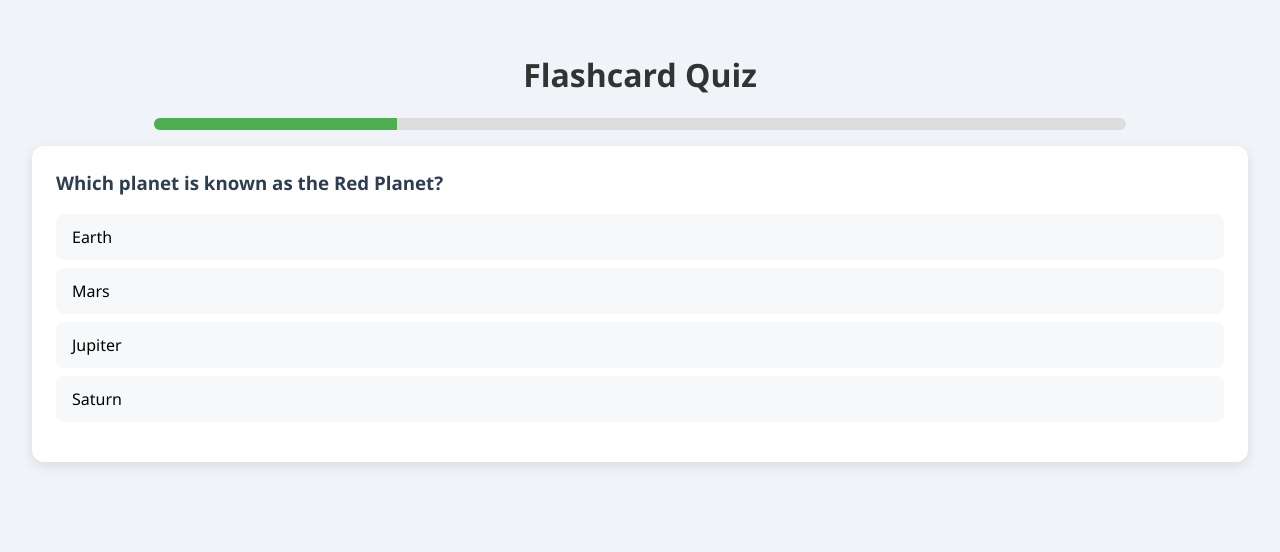
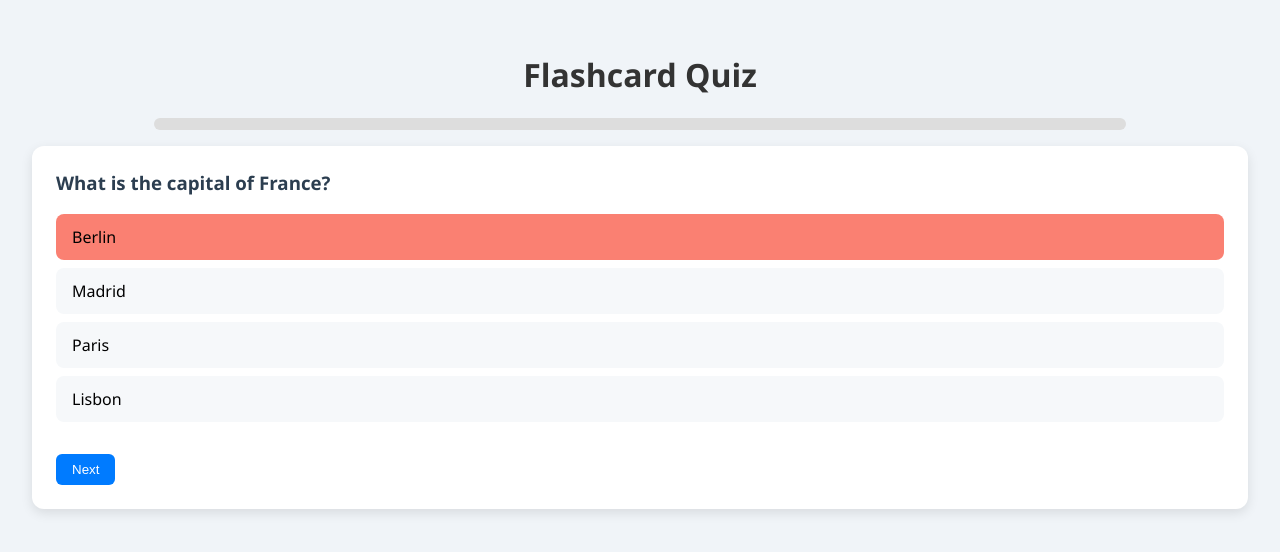
Before and after one commit to zypherson/flashcard-quiz, a React (Vite) app: page / in a window 1280 px wide. Both pictures are taken after a click on the item "Berlin". Shown: the top 552 px of the page. Built offline with nearby package versions, Linux system fonts and the light colour scheme.

Commit message:
added nexxt button instead of auto advance

```diff
--- a/src/App.jsx
+++ b/src/App.jsx
@@ -20,13 +20,16 @@ function App() {
     if (selectedOption === currentQuestion.answer) {
       setScore((prev) => prev + 1);
     }
-
+  };
+  const handleNext = () => {
     if (currentIndex + 1 < questions.length) {
       setCurrentIndex((prev) => prev + 1);
     } else {
       setShowResult(true);
     }
   };
+
+
 
   const restartQuiz = () => {
     setCurrentIndex(0);
@@ -55,6 +58,8 @@ function App() {
             key={currentQuestion.id}
             question={currentQuestion}
             onAnswer={handleAnswer}
+            onNext={handleNext}
+            isLast={currentIndex + 1 === questions.length}
           />
         )}
       </AnimatePresence>
--- a/src/components/Flashcard.jsx
+++ b/src/components/Flashcard.jsx
@@ -2,7 +2,7 @@ import { useState } from 'react';
 /* eslint-disable no-unused-vars */
 import {motion} from 'framer-motion'
 
-function Flashcard({ question, onAnswer }) {
+function Flashcard({ question, onAnswer, onNext, isLast }) {
   const [selected, setSelected] = useState(null);
 
   const handleClick = (option) => {
@@ -40,7 +40,25 @@ function Flashcard({ question, onAnswer }) {
           </li>
         ))}
       </ul>
+      {selected && (
+  <button
+    onClick={onNext}
+    style={{
+      marginTop: '1rem',
+      padding: '0.5rem 1rem',
+      backgroundColor: '#007bff',
+      color: 'white',
+      border: 'none',
+      borderRadius: '6px',
+      cursor: 'pointer',
+    }}
+  >
+    {isLast ? 'See Results' : 'Next'}
+  </button>
+      )}
+
       </motion.div>
+
   );
 }
 
```
